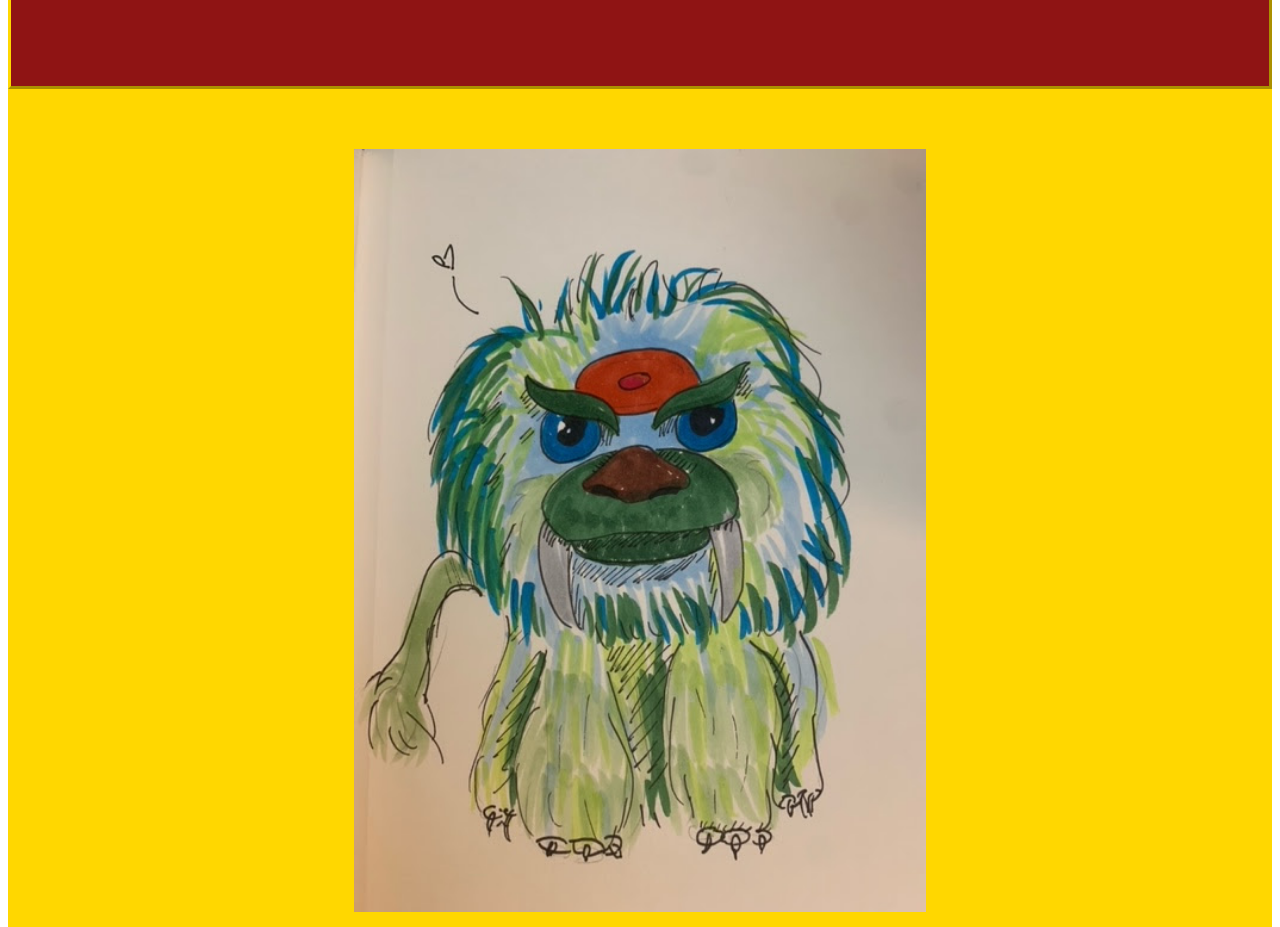
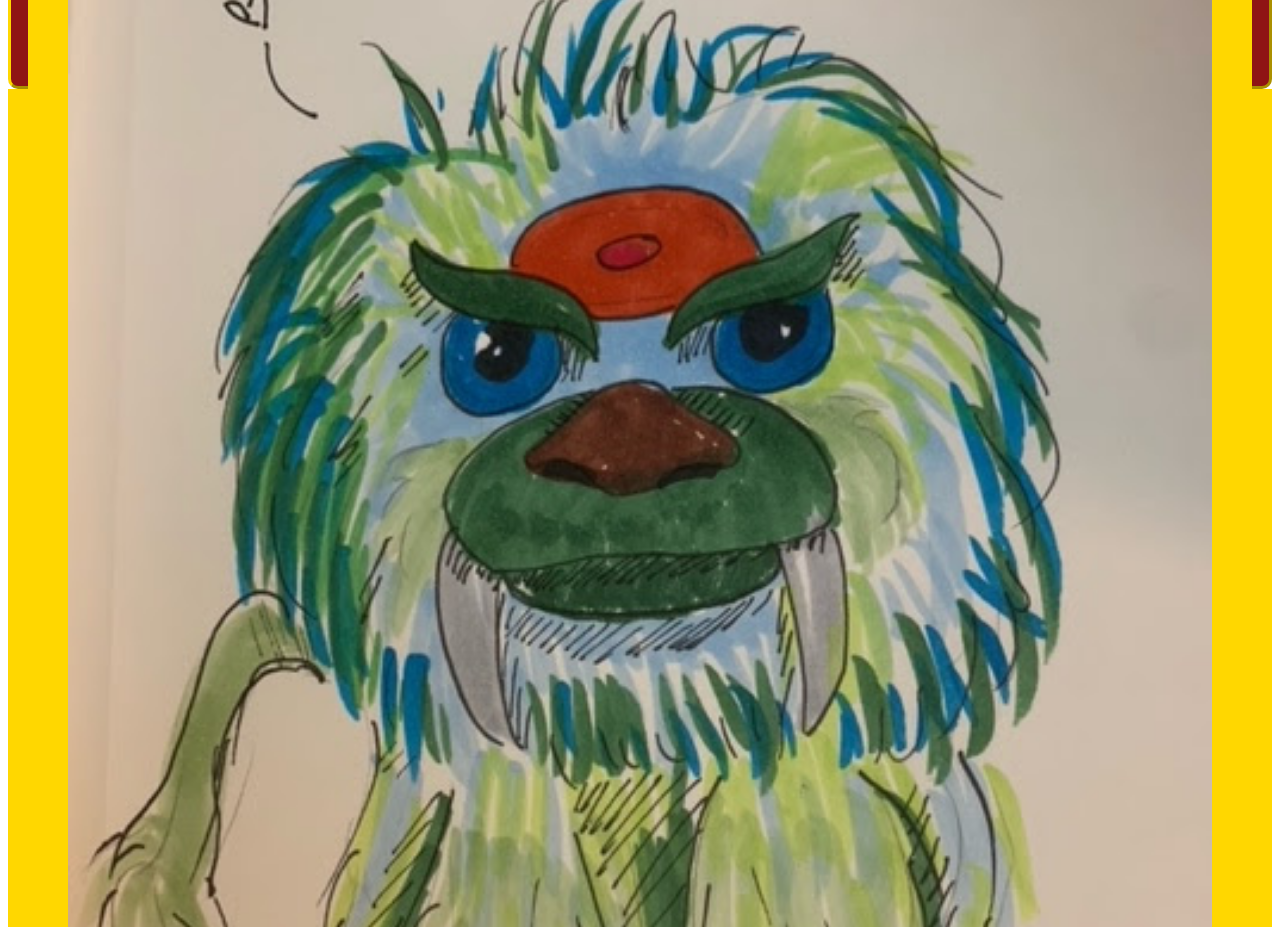
Before and after one commit to jdmar3-comp426/a01-emmazhang23, a website: page story.html in a window 1280 px wide. Shown: the part 362-1289 px from the top of the page. Drawn offline with Linux system fonts and the light colour scheme.

Commit message:
fixed some whitespace

```diff
--- a/story.html
+++ b/story.html
@@ -19,7 +19,7 @@
                 <h1>Story of Nian Monster</h1>
             </div>
             <div class="body">
-                <img src="niandrawing.jpg" alt="Nian monster picture, i drew it lol">
+                <img src="niandrawing.jpg" alt="Nian monster picture, i drew it lol" id="drawing">
                 <p class="story">A long time ago, there was a monster named Nian. Nian loved to visit a little village in China each year, and scare everybody he saw. He thought that was great fun. He liked to do this just as the new year began, to remind people that Nian was still around. Each year, after scaring all the people, could hardly wait for the new year to roll around, so that he could scare them again.
 
                     This probably would have gone on forever. But one day, just by luck, one of the villagers was wearing a red tunic. When Nian jumped out to scare him, Nian took one look at the red tunic and ran away. He startled the villager so much that the villager dropped the heavy metal bucket he had been carrying. The bucket bounced down the hill behind Nian, hitting every rock in its path. It made a horrible noise. Nian looked fearfully over his shoulder, and began running even faster.
@@ -28,9 +28,8 @@
 
 
                     That's why people in China believe the color red signifies luck, and why all the children and many adults shake rattles and light firecrackers and make all kinds of noise on Chinese New Year's eve. It's to scare away evil spirits, and even Nian, just in case he's still hanging around.</p>
-                </div>
-                <p>Source: <a href="https://china.mrdonn.org/newyear.html">China.mrdonn.org</a></p>
             </div>
+            <p>Source: <a href="https://china.mrdonn.org/newyear.html">China.mrdonn.org</a></p>
         </div>
     </body>
 </html>
--- a/styles.css
+++ b/styles.css
@@ -31,7 +31,7 @@ ul {
   }
 
   .body{
-      font:Garamond;
+      font-family: 'Lucida Sans', 'Lucida Sans Regular', 'Lucida Grande', 'Lucida Sans Unicode', Geneva, Verdana, sans-serif;
       text-align: center;
       background-color: gold;
       margin: 0;
@@ -53,7 +53,7 @@ ul {
     color: white;
     font-size: 30px;
     border-style: outset;
-    border-radius: 40;
+    border-radius: 10px;
     border-color: gold;
   }
   .story{
@@ -63,8 +63,12 @@ ul {
       color: rgb(109, 6, 6);
   }
   .modern{
-    font-family:Georgia, 'Times New Roman', Times, serif
+    font-family:Georgia, 'Times New Roman', Times, serif;
     font-size: large;
     line-height: 200%;
     color: rgb(109, 6, 6);
   }
+  #drawing{
+      padding: 20px;
+      scale: 200%;
+  }
```
Also changed, not shown: history.html (+1 -2 lines), modern.html (+1 -2 lines).
